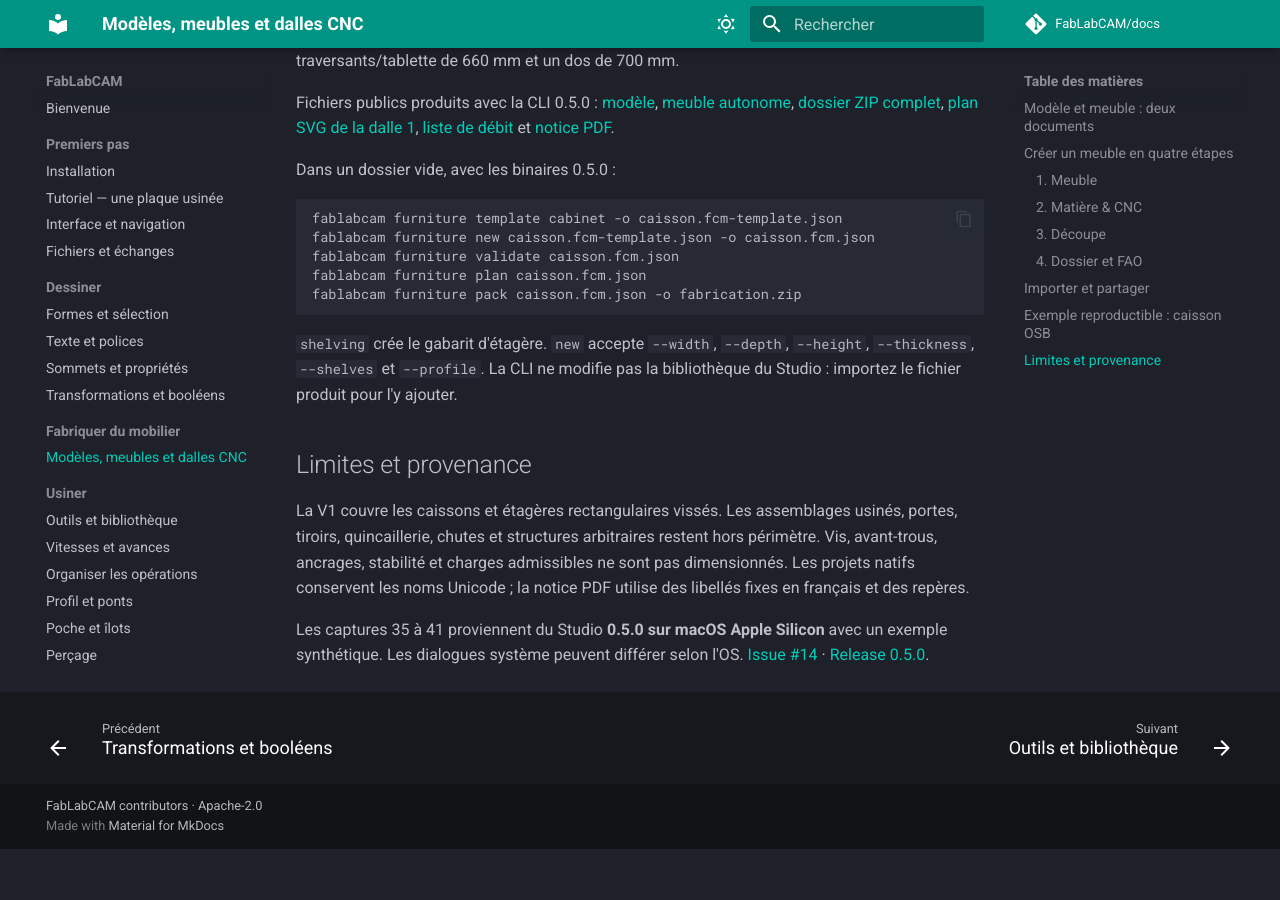
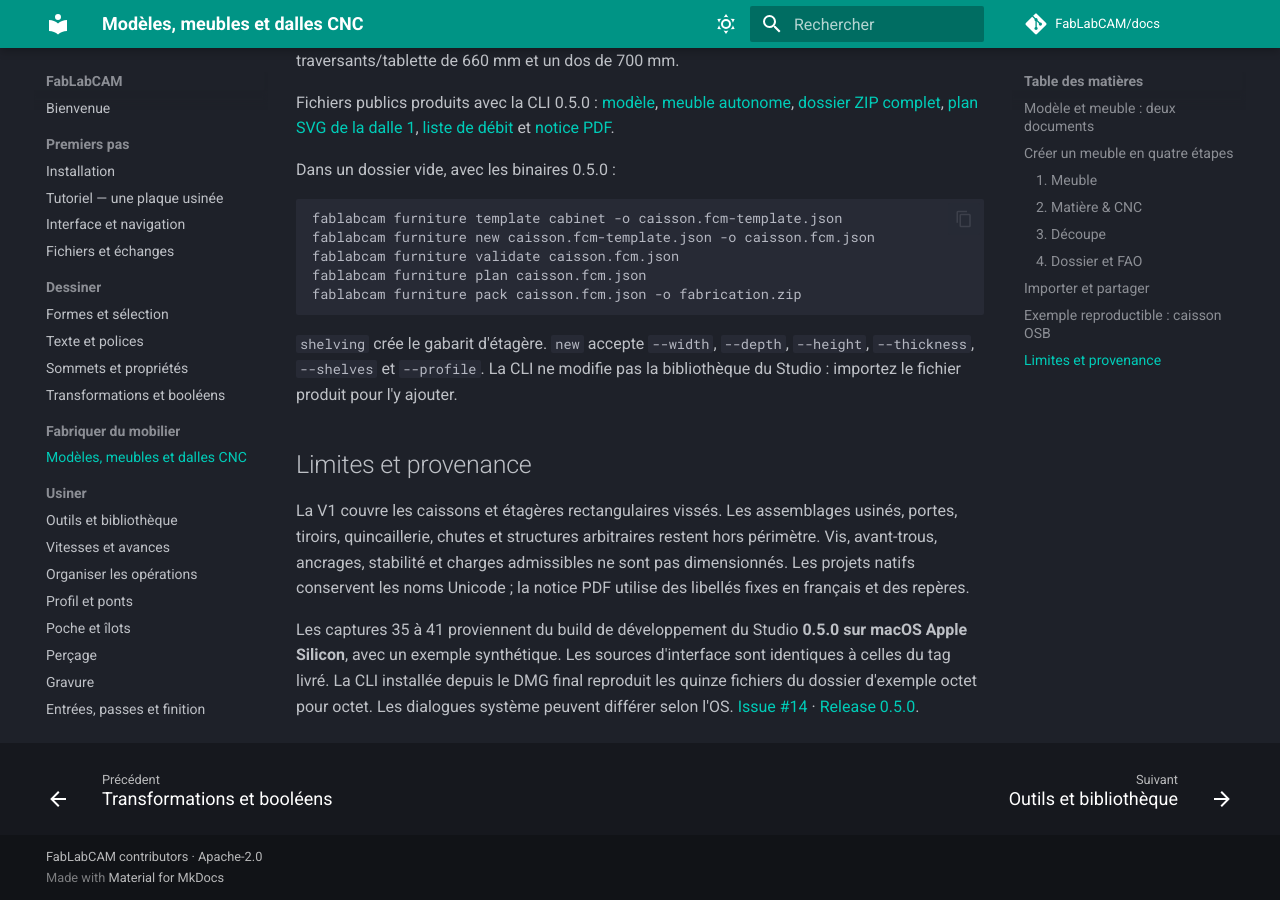
Before and after one commit to FabLabCAM/docs, an MkDocs documentation site: the page built from docs/guide/meubles.md, in a window 1280 px wide and 900 px high, scrolled down 6826 px. Built offline with MkDocs 1.6.1 and Material for MkDocs 9.7.7, drawn with Linux system fonts in a browser that asks for light colours; comment, search, counter and statistics services are not loaded; before the commit the page ends 7675 px from its top, so only the background shows below that.

Commit message:
docs: record screenshot and packaged CLI provenance

```diff
--- a/docs/guide/meubles.md
+++ b/docs/guide/meubles.md
@@ -173,7 +173,10 @@ périmètre. Vis, avant-trous, ancrages, stabilité et charges admissibles ne so
 pas dimensionnés. Les projets natifs conservent les noms Unicode ; la notice
 PDF utilise des libellés fixes en français et des repères.
 
-Les captures 35 à 41 proviennent du Studio **0.5.0 sur macOS Apple Silicon** avec
-un exemple synthétique. Les dialogues système peuvent différer selon l'OS.
+Les captures 35 à 41 proviennent du build de développement du Studio **0.5.0
+sur macOS Apple Silicon**, avec un exemple synthétique. Les sources d'interface
+sont identiques à celles du tag livré. La CLI installée depuis le DMG final
+reproduit les quinze fichiers du dossier d'exemple octet pour octet. Les dialogues
+système peuvent différer selon l'OS.
 [Issue #14](https://github.com/FabLabCAM/core/issues/14) ·
 [Release 0.5.0](https://github.com/FabLabCAM/core/releases/tag/v0.5.0).
```
Also changed, not shown: docs/reference/fonctionnalites.md (+2 -1 lines).
